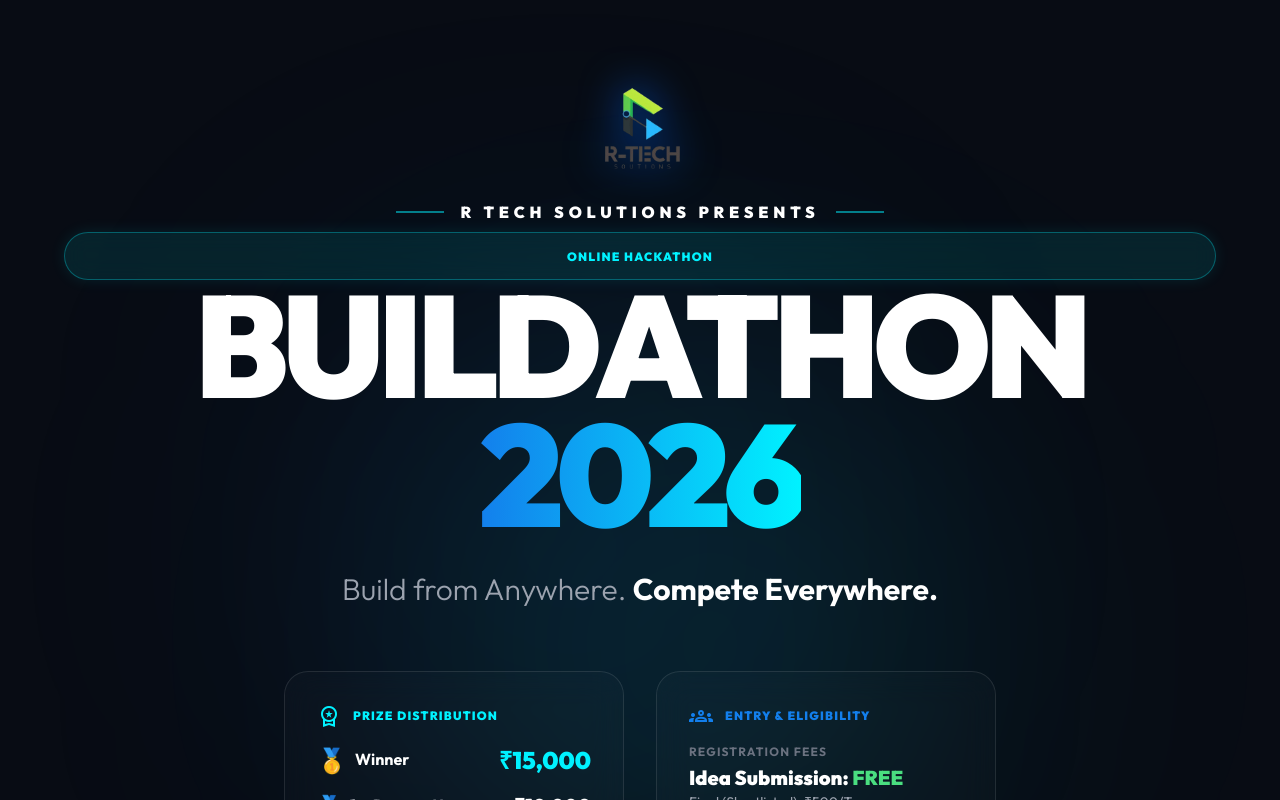
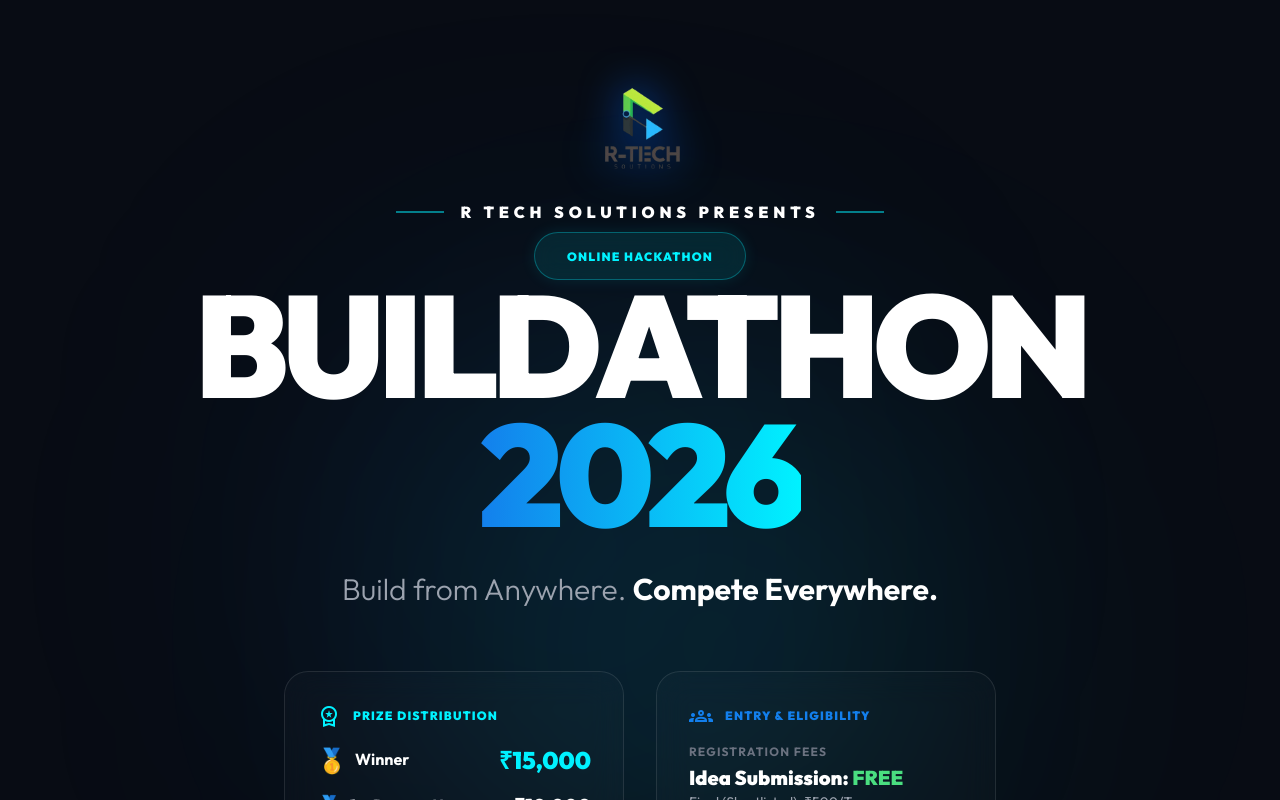
Before and after one commit to rushirakhe2027/New-R-TECH, a React (Vite) app: page /hackathons in a window 1280 px wide. Shown: the top 800 px of the page. Built offline with nearby package versions, Linux system fonts and the light colour scheme.

Commit message:
Fix: Make 'Online Hackathon' badge width fit content instead of full width

```diff
--- a/src/pages/HackathonLanding.jsx
+++ b/src/pages/HackathonLanding.jsx
@@ -56,7 +56,7 @@
                     <div className="h-[2px] w-12 bg-neon-blue/50"></div>
                   </div>
                 </div>
-                <div className="bg-neon-blue/10 border border-neon-blue/30 backdrop-blur-md px-8 py-2.5 rounded-full shadow-[0_0_15px_rgba(0,242,255,0.1)]">
+                <div className="inline-block bg-neon-blue/10 border border-neon-blue/30 backdrop-blur-md px-8 py-2.5 rounded-full shadow-[0_0_15px_rgba(0,242,255,0.1)]">
                   <span className="text-neon-blue text-xs font-black tracking-widest uppercase">Online Hackathon</span>
                 </div>
               <h1 className="text-5xl md:text-[8rem] lg:text-[9rem] font-black tracking-tighter mb-8 leading-[0.9] text-white">
```
